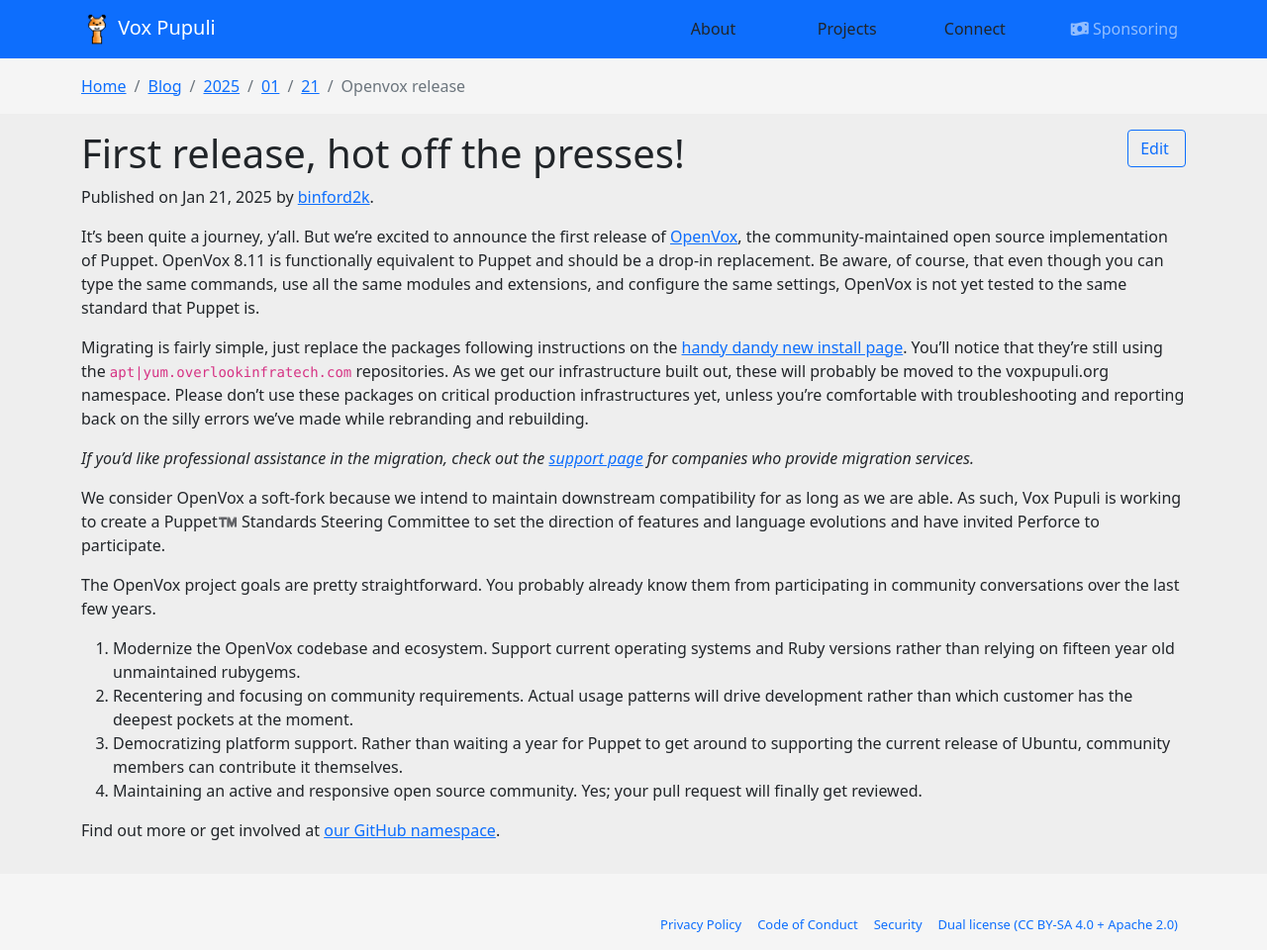
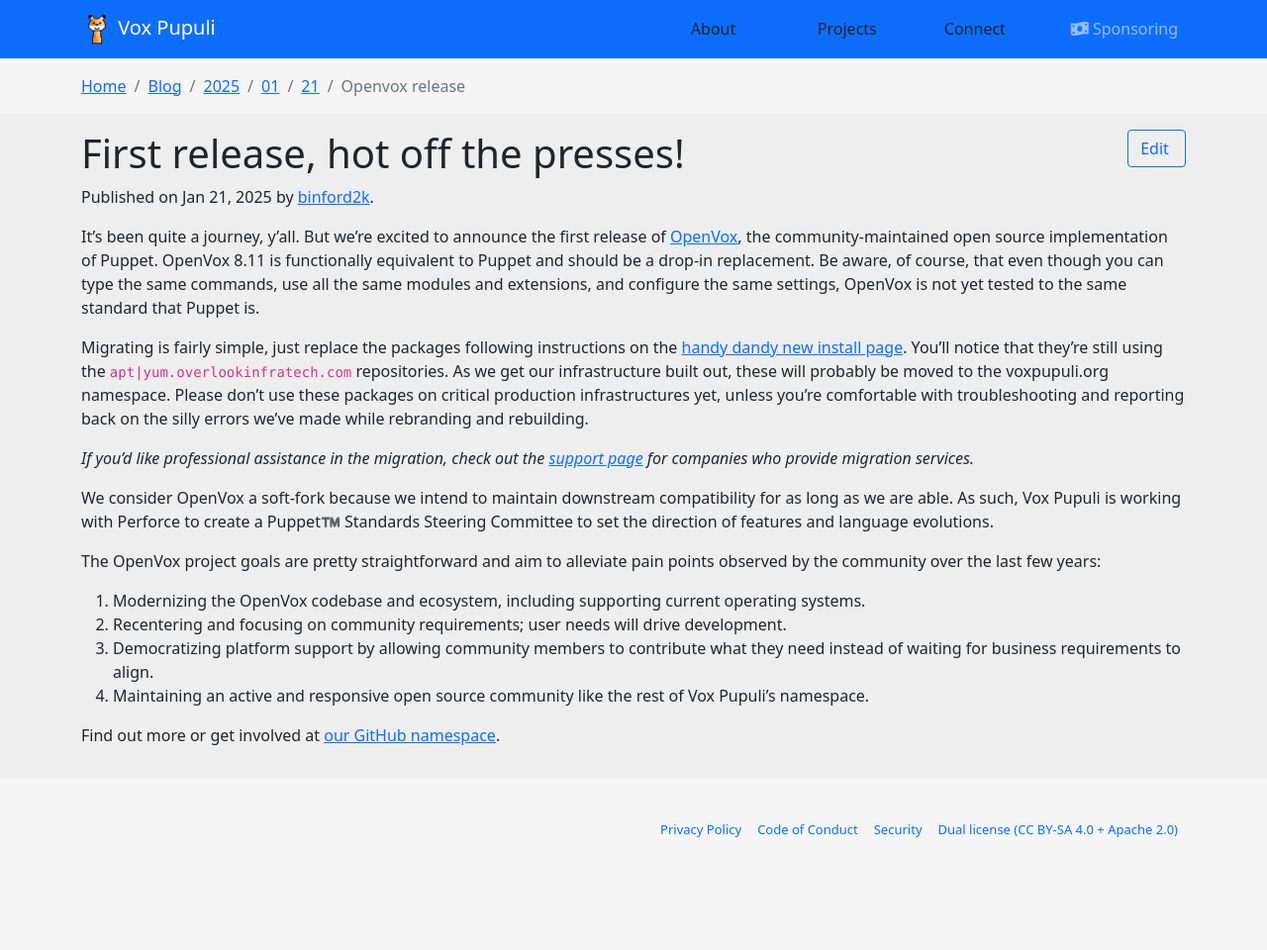
Before and after one commit to voxpupuli/voxpupuli.github.io, a Jekyll site: the page built from _posts/2025-01-21-openvox-release.md, in a window 1280 px wide. Shown: the whole page at 99% size. Built offline with Jekyll 4.4.1, drawn with Linux system fonts in a browser that asks for light colours; nearby versions of some CDN libraries; after the commit the page ends 900 px from its top, so only the background shows below that.

Commit message:
addressing reviews (#416)
addressing reviews

Co-authored-by: Gene Liverman <gene@technicalissues.us>

---------

Co-authored-by: Gene Liverman <gene@technicalissues.us>

```diff
--- a/_posts/2025-01-21-openvox-release.md
+++ b/_posts/2025-01-21-openvox-release.md
@@ -19,18 +19,13 @@
 > *If you’d like professional assistance in the migration, check out the [support page](/openvox/support/) for companies who provide migration services.*
 
 We consider OpenVox a soft-fork because we intend to maintain downstream compatibility for as long as we are able.
-As such, Vox Pupuli is working to create a Puppet™️ Standards Steering Committee to set the direction of features and language evolutions and have invited Perforce to participate.
+As such, Vox Pupuli is working with Perforce to create a Puppet™️ Standards Steering Committee to set the direction of features and language evolutions.
 
-The OpenVox project goals are pretty straightforward.
-You probably already know them from participating in community conversations over the last few years.
+The OpenVox project goals are pretty straightforward and aim to alleviate pain points observed by the community over the last few years:
 
-1. Modernize the OpenVox codebase and ecosystem.
-    Support current operating systems and Ruby versions rather than relying on fifteen year old unmaintained rubygems.
-2. Recentering and focusing on community requirements.
-    Actual usage patterns will drive development rather than which customer has the deepest pockets at the moment.
-3. Democratizing platform support.
-    Rather than waiting a year for Puppet to get around to supporting the current release of Ubuntu, community members can contribute it themselves.
-4. Maintaining an active and responsive open source community.
-    Yes; your pull request will finally get reviewed.
+1. Modernizing the OpenVox codebase and ecosystem, including supporting current operating systems.
+2. Recentering and focusing on community requirements; user needs will drive development.
+3. Democratizing platform support by allowing community members to contribute what they need instead of waiting for business requirements to align.
+4. Maintaining an active and responsive open source community like the rest of Vox Pupuli's namespace.
 
 Find out more or get involved at [our GitHub namespace](https://github.com/openvoxproject).
```
